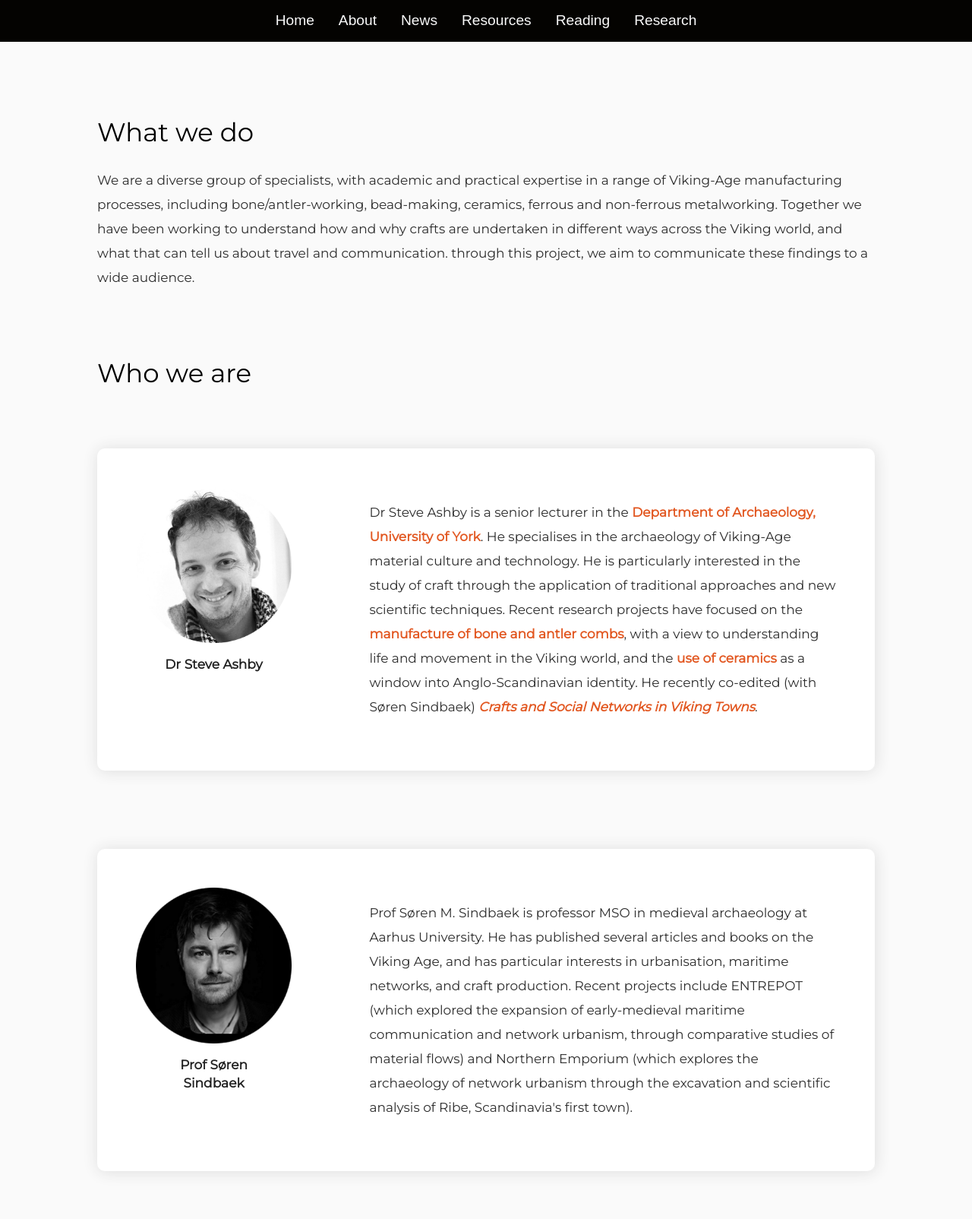
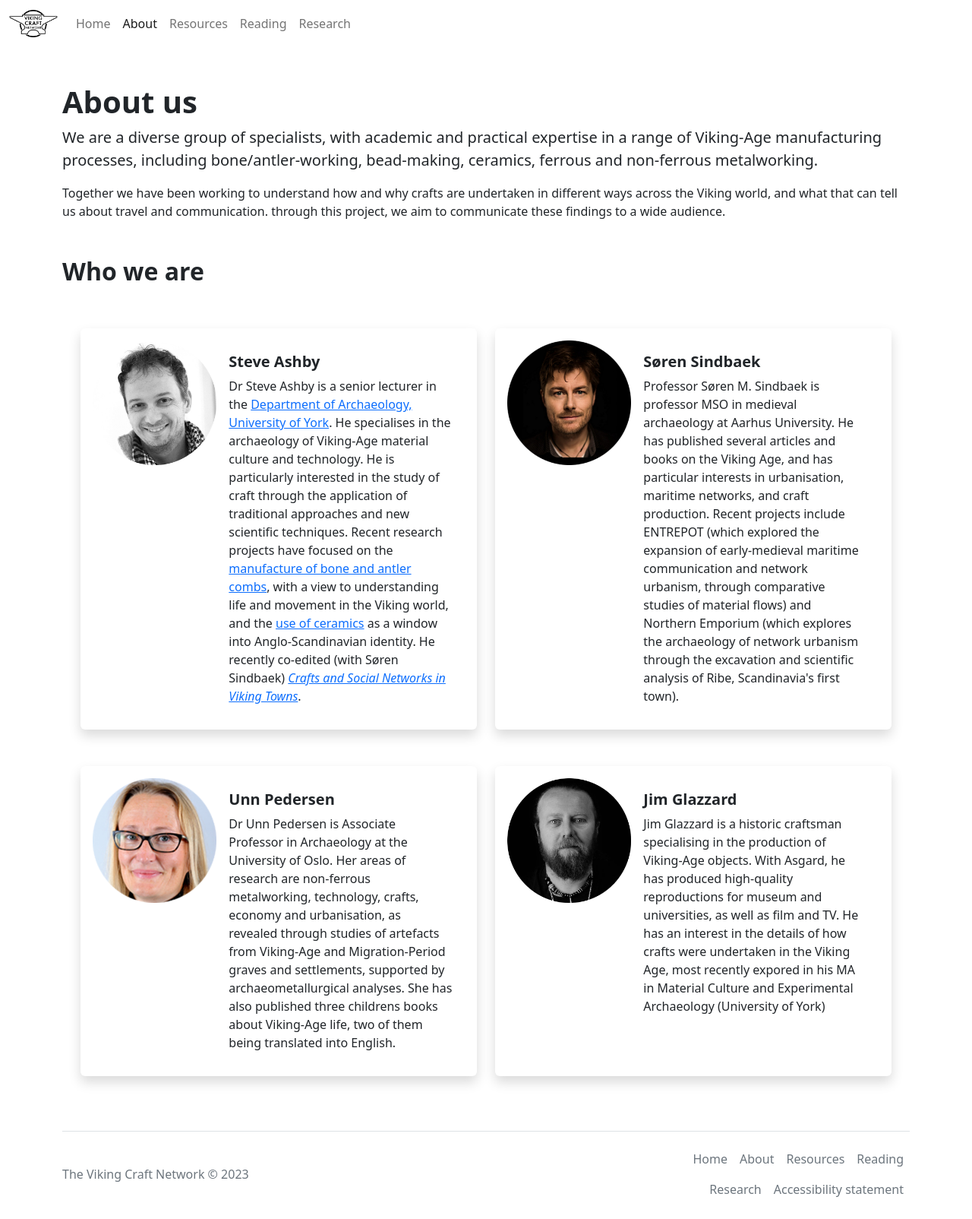
Before and after one commit to neilgevaux/viking-craft-network, a plain HTML site: page about.html in a window 1280 px wide. Shown: the top 1604 px of the page at 76% size. Drawn offline with nearby package versions, Linux system fonts and the light colour scheme.

Commit message:
Remove News page, add profiles to About page

```diff
--- a/about.html
+++ b/about.html
@@ -1,234 +1,315 @@
-<!doctype html>
+<!DOCTYPE html>
 <html class="no-js" lang="en">
+  <head>
+    <meta charset="utf-8" />
+    <title>About | The Viking Craft Network</title>
+    <meta name="description" content="" />
+    <meta name="viewport" content="width=device-width, initial-scale=1" />
 
-  <head>
-    <meta charset="utf-8">
-    <title>About | The Viking Craft Network</title>
-    <meta name="description" content="">
-    <meta name="viewport" content="width=device-width, initial-scale=1">
+    <meta property="og:title" content="" />
+    <meta property="og:type" content="" />
+    <meta property="og:url" content="" />
+    <meta property="og:image" content="" />
 
-    <meta property="og:title" content="">
-    <meta property="og:type" content="">
-    <meta property="og:url" content="">
-    <meta property="og:image" content="">
-
-    <link rel="manifest" href="site.webmanifest">
-    <link rel="apple-touch-icon" href="icon.png">
+    <link rel="manifest" href="site.webmanifest" />
+    <link rel="apple-touch-icon" href="icon.png" />
     <!-- Place favicon.ico in the root directory -->
 
-    <link rel="stylesheet" href="css/normalize.css">
-    <link rel="stylesheet" href="css/main.css">
-    <link rel="stylesheet" href="css/vcn-styles.css">
-    <link rel="stylesheet" href="css/vcn-responsive-styles.css">
+    <link
+      rel="stylesheet"
+      href="https://cdn.jsdelivr.net/npm/bootstrap@5.2.3/dist/css/bootstrap.min.css"
+    />
+    <link rel="stylesheet" href="css/modifiers.css" />
 
-    <meta name="theme-color" content="#fafafa">
-
-  <!-- Google fonts -->
-  <!-- <link href="https://fonts.googleapis.com/css2?family=Nunito:ital,wght@0,300;0,400;0,700;1,300;1,400;1,700&display=swap" rel="stylesheet"> -->
-  <!-- <link href="https://fonts.googleapis.com/css2?family=Inter:wght@300;400;600&display=swap" rel="stylesheet"> -->
-  <link href="https://fonts.googleapis.com/css2?family=Bebas+Neue&family=Montserrat:wght@300;400&display=swap" rel="stylesheet">
     <!-- Font awesome -->
-   <script src="https://kit.fontawesome.com/206986ce8f.js" crossorigin="anonymous"></script>
+    <script
+      src="https://kit.fontawesome.com/206986ce8f.js"
+      crossorigin="anonymous"
+    ></script>
   </head>
 
   <body>
-
-  <div id="wrapper">
-  <header>
-    <div class="banner">
-      <nav class="topnav" id="navigation">
-        <a href="index.html" class="active">Home</a>
-        <a href="about.html">About</a>
-        <!-- <div class="dropdown">
-           <button class="dropbtn">About
-           <i class="fa fa-caret-down"></i>
+    <nav class="navbar navbar-expand-lg bg-body-tertiary">
+      <div class="container-fluid">
+        <a class="navbar-brand" href="index.html">
+          <img
+            src="img/logos/vcn-logo-transparent-nav.webp"
+            alt="Viking Craft Network logo"
+            width="64"
+            height="36"
+          />
+        </a>
+        <button
+          class="navbar-toggler"
+          type="button"
+          data-bs-toggle="collapse"
+          data-bs-target="#navbarSupportedContent"
+          aria-controls="navbarSupportedContent"
+          aria-expanded="false"
+          aria-label="Toggle navigation"
+        >
+          <span class="navbar-toggler-icon"></span>
         </button>
-           <div class="dropdown-content">
-              <a href="">What we do</a>
-              <a href="">Link 2</a>
-              <a href="">Link 3</a>
-              <a href="">Link 4</a>
+        <div class="collapse navbar-collapse" id="navbarSupportedContent">
+          <ul class="navbar-nav me-auto mb-2 mb-lg-0">
+            <li class="nav-item">
+              <a class="nav-link" href="index.html">Home</a>
+            </li>
+            <li class="nav-item">
+              <a class="nav-link active" aria-current="page" href="about.html"
+                >About</a
+              >
+            </li>
+            <li class="nav-item">
+              <a class="nav-link" href="resources.html">Resources</a>
+            </li>
+            <li class="nav-item">
+              <a class="nav-link" href="reading.html">Reading</a>
+            </li>
+            <li class="nav-item">
+              <a class="nav-link" href="research.html">Research</a>
+            </li>
+          </ul>
         </div>
       </div>
-        -->
-        <a href="news.html">News</a>
-        <a href="resources.html">Resources</a>
-        <a href="reading.html">Reading</a>
-        <a href="research.html">Research</a>
-        <a href="javascript:void(0);" class="icon" onclick="myFunction()">&#9776;</a>
     </nav>
-    </div><!-- End banner div -->
-  </header>
 
-  <!--<div id="about-intro">
-
-  </div>-->
-<section class="main-content">
-  <h1>What we do</h1>
-  <p>We are a diverse group of specialists, with academic and practical expertise in a range of
-    Viking-Age manufacturing processes, including bone/antler-working, bead-making, ceramics,
-    ferrous and non-ferrous metalworking. Together we have been working to understand how and
-    why crafts are undertaken in different ways across the Viking world, and what that can tell
-    us about travel and communication. through this project, we aim to communicate these findings
-     to a wide audience.</p>
-    <br>
-    <br>
-  <h1>Who we are</h1>
-
-    <div class="people-card">
-      <div class="about-column left">
-        <figure class="mugshot">
-          <img src="img/people/steve-ashby.png" class="responsive" alt="Steve Ashby" width="300" height="300">
-          <figcaption class="mugshot-caption">
-            Dr Steve Ashby
-          </figcaption>
-        </figure>
-      </div>
-      <div class="about-column right">
-        <p>Dr Steve Ashby is a senior lecturer in the <a href="https://www.york.ac.uk/archaeology/" target="_blank">Department of Archaeology, University of York</a>.
-          He specialises in the archaeology of Viking-Age material culture and technology.
-          He is particularly interested in the study of craft through the application of traditional
-          approaches and new scientific techniques. Recent research projects have focused on the
-          <a href="https://www.amberley-books.com/a-viking-way-of-life.html " target="_blank">manufacture of bone and antler combs</a>, with a view to understanding life and movement
-          in the Viking world, and the <a href="https://www.meltingpot.site/" target="_blank">use of ceramics</a> as a window into Anglo-Scandinavian identity.
-            He recently co-edited (with S&#248;ren Sindbaek) <em><a href="https://www.oxbowbooks.com/oxbow/crafting-communities-and-social-networks-in-viking-towns.html" target="_blank">Crafts and Social Networks in Viking Towns</a></em>.</p>
-      </div>
-    </div><!--End people card-->
-
-    <div class="people-card">
-      <div class="about-column left">
-        <figure class="mugshot">
-          <img src="img/people/soren-sindbaek.png" class="responsive" alt="Steve Ashby" width="300" height="300">
-          <figcaption class="mugshot-caption">
-            Prof S&#248;ren Sindbaek
-          </figcaption>
-        </figure>
-      </div>
-      <div class="about-column right">
-        <p>Prof S&#248;ren M. Sindbaek is professor MSO in medieval archaeology at Aarhus University.
-          He has published several articles and books on the Viking Age, and has particular interests
-          in urbanisation, maritime networks, and craft production. Recent projects include ENTREPOT
-          (which explored the expansion of early-medieval maritime communication and network urbanism,
-           through comparative studies of material flows) and Northern Emporium (which explores the
-           archaeology of network urbanism through the excavation and scientific analysis of Ribe,
-           Scandinavia's first town).</p>
-      </div>
-    </div><!--End people card-->
-
-    <div class="people-card">
-      <div class="about-column left">
-        <figure class="mugshot">
-          <img src="img/people/unn-pedersen.png" class="responsive" alt="Steve Ashby" width="300" height="300">
-          <figcaption class="mugshot-caption">
-            Dr Unn Pedersen
-          </figcaption>
-        </figure>
-      </div>
-      <div class="about-column right">
-        <p>Dr Unn Pedersen is Associate Professor in Archaeology at the University of Oslo. Her areas of
-          research are non-ferrous metalworking, technology, crafts, economy and urbanisation, as
-          revealed through studies of artefacts from Viking-Age and Migration-Period graves and
-           settlements, supported by archaeometallurgical analyses. She has also published three
-           children’s books about Viking-Age life, two of them being translated into English.
+    <section>
+      <div class="container mt-5">
+        <h1 class="fw-bold">About us</h1>
+        <p class="lead">
+          We are a diverse group of specialists, with academic and practical
+          expertise in a range of Viking-Age manufacturing processes, including
+          bone/antler-working, bead-making, ceramics, ferrous and non-ferrous
+          metalworking.
+        </p>
+        <p>
+          Together we have been working to understand how and why crafts are
+          undertaken in different ways across the Viking world, and what that
+          can tell us about travel and communication. through this project, we
+          aim to communicate these findings to a wide audience.
         </p>
       </div>
-    </div><!--End people card-->
+      <div class="container mt-5">
+        <h2 class="fw-bold">Who we are</h2>
+        <div class="container pt-5">
+          <div class="container">
+            <div class="row">
+              <div class="col d-flex align-items-stretch">
+                <div
+                  class="card shadow p-3 mb-5 bg-body rounded border-0"
+                  style="max-width: 540px"
+                >
+                  <div class="row g-0">
+                    <div class="col-md-4">
+                      <img
+                        src="img/people/steve-ashby.png"
+                        class="img-fluid rounded-start"
+                        alt="Dr Steve Ashby, University of York"
+                      />
+                    </div>
+                    <div class="col-md-8">
+                      <div class="card-body">
+                        <h3 class="card-title h5 fw-bold">Steve Ashby</h3>
+                        <p class="card-text">
+                          Dr Steve Ashby is a senior lecturer in the
+                          <a
+                            href="https://www.york.ac.uk/archaeology/"
+                            target="_blank"
+                            >Department of Archaeology, University of York</a
+                          >. He specialises in the archaeology of Viking-Age
+                          material culture and technology. He is particularly
+                          interested in the study of craft through the
+                          application of traditional approaches and new
+                          scientific techniques. Recent research projects have
+                          focused on the
+                          <a
+                            href="https://www.amberley-books.com/a-viking-way-of-life.html "
+                            target="_blank"
+                            >manufacture of bone and antler combs</a
+                          >, with a view to understanding life and movement in
+                          the Viking world, and the
+                          <a href="https://www.meltingpot.site/" target="_blank"
+                            >use of ceramics</a
+                          >
+                          as a window into Anglo-Scandinavian identity. He
+                          recently co-edited (with S&#248;ren Sindbaek)
+                          <em
+                            ><a
+                              href="https://www.oxbowbooks.com/oxbow/crafting-communities-and-social-networks-in-viking-towns.html"
+                              target="_blank"
+                              >Crafts and Social Networks in Viking Towns</a
+                            ></em
+                          >.
+                        </p>
+                      </div>
+                    </div>
+                  </div>
+                </div>
+              </div>
 
-    <div class="people-card">
-      <div class="about-column left">
-        <figure class="mugshot">
-          <img src="img/people/jim-glazzard.png" class="responsive" alt="Steve Ashby" width="300" height="300">
-          <figcaption class="mugshot-caption">
-            Jim Glazzard
-          </figcaption>
-        </figure>
+              <div class="col d-flex align-items-stretch">
+                <div
+                  class="card shadow p-3 mb-5 bg-body rounded border-0"
+                  style="max-width: 540px"
+                >
+                  <div class="row g-0">
+                    <div class="col-md-4">
+                      <img
+                        src="img/people/soren-sindbaek.png"
+                        class="img-fluid rounded-start"
+                        alt="Professor S&#248;ren Sindbaek, Aarhus University"
+                      />
                     </div>
-      <div class="about-column right">
-        <p>Jim Glazzard is a historic craftsman specialising in the production of Viking-Age objects.
-           With Asgard, he has produced high-quality reproductions for museum and universities, as well
-            as film and TV. He has an interest in the details of how crafts were undertaken in the
-            Viking Age, most recently expored in his MA in Material Culture and Experimental Archaeology
+                    <div class="col-md-8">
+                      <div class="card-body">
+                        <h3 class="card-title h5 fw-bold">
+                          S&#248;ren Sindbaek
+                        </h3>
+                        <p class="card-text">
+                          Professor S&#248;ren M. Sindbaek is professor MSO in
+                          medieval archaeology at Aarhus University. He has
+                          published several articles and books on the Viking
+                          Age, and has particular interests in urbanisation,
+                          maritime networks, and craft production. Recent
+                          projects include ENTREPOT (which explored the
+                          expansion of early-medieval maritime communication and
+                          network urbanism, through comparative studies of
+                          material flows) and Northern Emporium (which explores
+                          the archaeology of network urbanism through the
+                          excavation and scientific analysis of Ribe,
+                          Scandinavia's first town).
+                        </p>
+                      </div>
+                    </div>
+                  </div>
+                </div>
+              </div>
+            </div>
+
+            <div class="row">
+              <div class="col d-flex align-items-stretch">
+                <div
+                  class="card shadow p-3 mb-5 bg-body rounded border-0"
+                  style="max-width: 540px"
+                >
+                  <div class="row g-0">
+                    <div class="col-md-4">
+                      <img
+                        src="img/people/unn-pedersen.png"
+                        class="img-fluid rounded-start"
+                        alt="Dr Unn Pedersen, University of Oslo"
+                      />
+                    </div>
+                    <div class="col-md-8">
+                      <div class="card-body">
+                        <h3 class="card-title h5 fw-bold">Unn Pedersen</h3>
+                        <p class="card-text">
+                          Dr Unn Pedersen is Associate Professor in Archaeology
+                          at the University of Oslo. Her areas of research are
+                          non-ferrous metalworking, technology, crafts, economy
+                          and urbanisation, as revealed through studies of
+                          artefacts from Viking-Age and Migration-Period graves
+                          and settlements, supported by archaeometallurgical
+                          analyses. She has also published three childrens books
+                          about Viking-Age life, two of them being translated
+                          into English.
+                        </p>
+                      </div>
+                    </div>
+                  </div>
+                </div>
+              </div>
+
+              <div class="col d-flex align-items-stretch">
+                <div
+                  class="card shadow p-3 mb-5 bg-body rounded border-0"
+                  style="max-width: 540px"
+                >
+                  <div class="row g-0">
+                    <div class="col-md-4">
+                      <img
+                        src="img/people/jim-glazzard.png"
+                        class="img-fluid rounded-start"
+                        alt="Jim Glazzard"
+                      />
+                    </div>
+                    <div class="col-md-8">
+                      <div class="card-body">
+                        <h3 class="card-title h5 fw-bold">Jim Glazzard</h3>
+                        <p class="card-text">
+                          Jim Glazzard is a historic craftsman specialising in
+                          the production of Viking-Age objects. With Asgard, he
+                          has produced high-quality reproductions for museum and
+                          universities, as well as film and TV. He has an
+                          interest in the details of how crafts were undertaken
+                          in the Viking Age, most recently expored in his MA in
+                          Material Culture and Experimental Archaeology
                           (University of York)
                         </p>
                       </div>
-    </div><!--End people card-->
-
+                    </div>
+                  </div>
+                </div>
+              </div>
+            </div>
+          </div>
+        </div>
+      </div>
     </section>
 
-<div class="clearfix">
+    <div class="container">
+      <footer
+        class="d-flex flex-wrap justify-content-between align-items-center py-3 my-4 border-top"
+      >
+        <p class="col-md-4 mb-0 text-muted">
+          The Viking Craft Network &copy;
+          <script>
+            document.write(new Date().getFullYear());
+          </script>
+        </p>
 
+        <a
+          href="/"
+          class="col-md-4 d-flex align-items-center justify-content-center mb-3 mb-md-0 me-md-auto link-dark text-decoration-none"
+        >
+          <svg class="bi me-2" width="40" height="32">
+            <use xlink:href="#bootstrap" />
+          </svg>
+        </a>
+
+        <ul class="nav col-md-4 justify-content-end">
+          <li class="nav-item">
+            <a href="index.html" class="nav-link px-2 text-muted">Home</a>
+          </li>
+          <li class="nav-item">
+            <a href="about.html" class="nav-link px-2 text-muted">About</a>
+          </li>
+          <li class="nav-item">
+            <a href="resources.html" class="nav-link px-2 text-muted"
+              >Resources</a
+            >
+          </li>
+          <li class="nav-item">
+            <a href="reading.html" class="nav-link px-2 text-muted">Reading</a>
+          </li>
+          <li class="nav-item">
+            <a href="research.html" class="nav-link px-2 text-muted"
+              >Research</a
+            >
+          </li>
+          <li class="nav-item">
+            <a
+              href="accessibility-statement.html"
+              class="nav-link px-2 text-muted"
+              >Accessibility statement</a
+            >
+          </li>
+        </ul>
+      </footer>
     </div>
 
-<section id="image-gallery">
-
-  <h1>Images</h1>
-  <div class="row">
-    <div class="column"><!--Column 1-->
-      <img src="img/about/gallery-001.jpg" alt="">
-      <img src="img/about/gallery-002.jpg" alt="">
-      <img src="img/about/gallery-003.jpg" alt="">
-      <img src="img/about/gallery-012.jpg" alt="">
-      <img src="img/about/gallery-004.jpg" alt="">
-      <img src="img/about/gallery-005.jpg" alt="">
-      <img src="img/about/gallery-006.jpg" alt="">
-      <img src="img/about/gallery-007.jpg" alt="">
-      <img src="img/about/gallery-008.jpg" alt="">
-      <img src="img/about/gallery-025.jpg" alt="">
-      <img src="img/about/gallery-026.jpg" alt="">
-      <img src="img/about/gallery-027.jpg" alt="">
-      <img src="img/about/gallery-033.jpg" alt="">
-      <img src="img/about/gallery-034.jpg" alt="">
-    </div><!--End column 1-->
-
-    <div class="column"><!--Column 2-->
-      <img src="img/about/gallery-009.jpg" alt="">
-      <img src="img/about/gallery-010.jpg" alt="">
-      <img src="img/about/gallery-011.jpg" alt="">
-      <img src="img/about/gallery-013.jpg" alt="">
-      <img src="img/about/gallery-014.jpg" alt="">
-      <img src="img/about/gallery-015.jpg" alt="">
-      <img src="img/about/gallery-028.jpg" alt="">
-      <img src="img/about/gallery-029.jpg" alt="">
-      <img src="img/about/gallery-035.jpg" alt="">
-      <img src="img/about/gallery-036.jpg" alt="">
-      <img src="img/about/gallery-037.jpg" alt="">
-
-    </div><!--End column 2-->
-
-    <div class="column"><!--Column 3-->
-      <img src="img/about/gallery-016.jpg" alt="">
-      <img src="img/about/gallery-017.jpg" alt="">
-      <img src="img/about/gallery-018.jpg" alt="">
-      <img src="img/about/gallery-019.jpg" alt="">
-      <img src="img/about/gallery-020.jpg" alt="">
-      <img src="img/about/gallery-021.jpg" alt="">
-      <img src="img/about/gallery-022.jpg" alt="">
-      <img src="img/about/gallery-023.jpg" alt="">
-      <img src="img/about/gallery-024.jpg" alt="">
-      <img src="img/about/gallery-030.jpg" alt="">
-      <img src="img/about/gallery-031.jpg" alt="">
-      <img src="img/about/gallery-032.jpg" alt="">
-      <img src="img/about/gallery-038.jpg" alt="">
-      <img src="img/about/gallery-039.jpg" alt="">
-    </div><!--End column 3-->
-  </div><!--End row div-->
-
-</section>
-
-<footer>
-  <h3>The Viking Craft Network &copy;<script>document.write(new Date().getFullYear());</script></h3>
-  <p><a class="footer" href="accessibility-statement.html">Accessibility statement</a></p>
-</footer>
-
-</div><!-- End wrapper div -->
-
-
-
-  <script src="js/vendor/modernizr-3.11.2.min.js"></script>
-  <script src="js/plugins.js"></script>
+    <script src="https://cdn.jsdelivr.net/npm/bootstrap@5.2.3/dist/js/bootstrap.min.js"></script>
     <script src="js/main.js"></script>
-
-
   </body>
-
 </html>
```
Also changed, not shown: index.html (+7 -12 lines), news.html (deleted, +0 -74 lines). Lines whose indentation alone changed are shown as unchanged.
